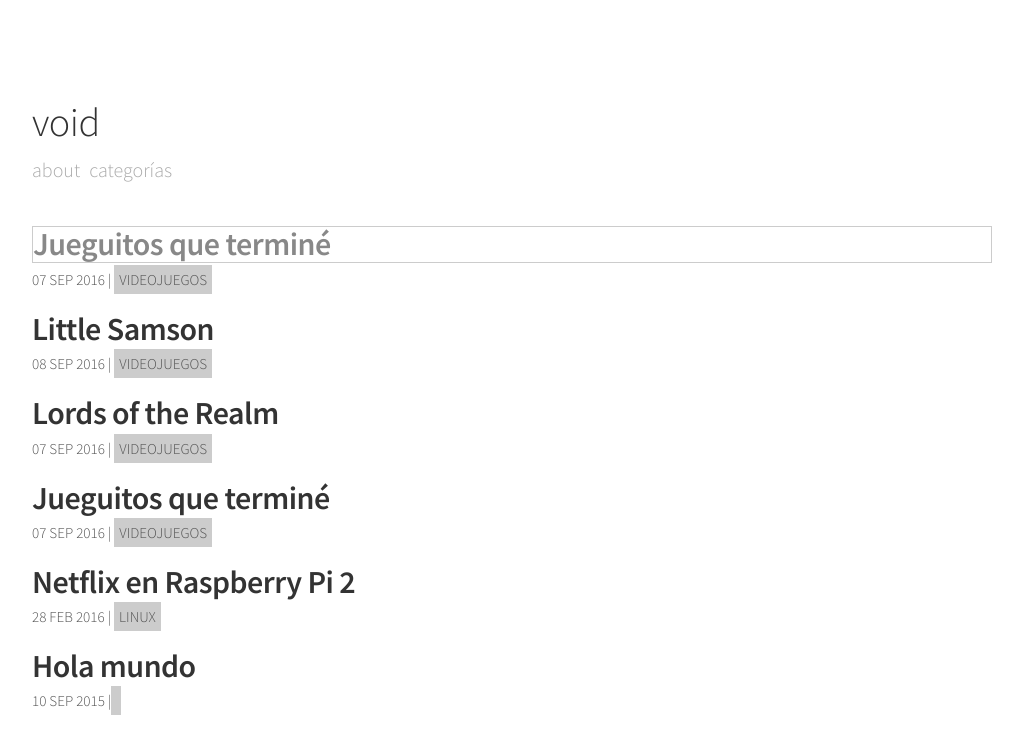
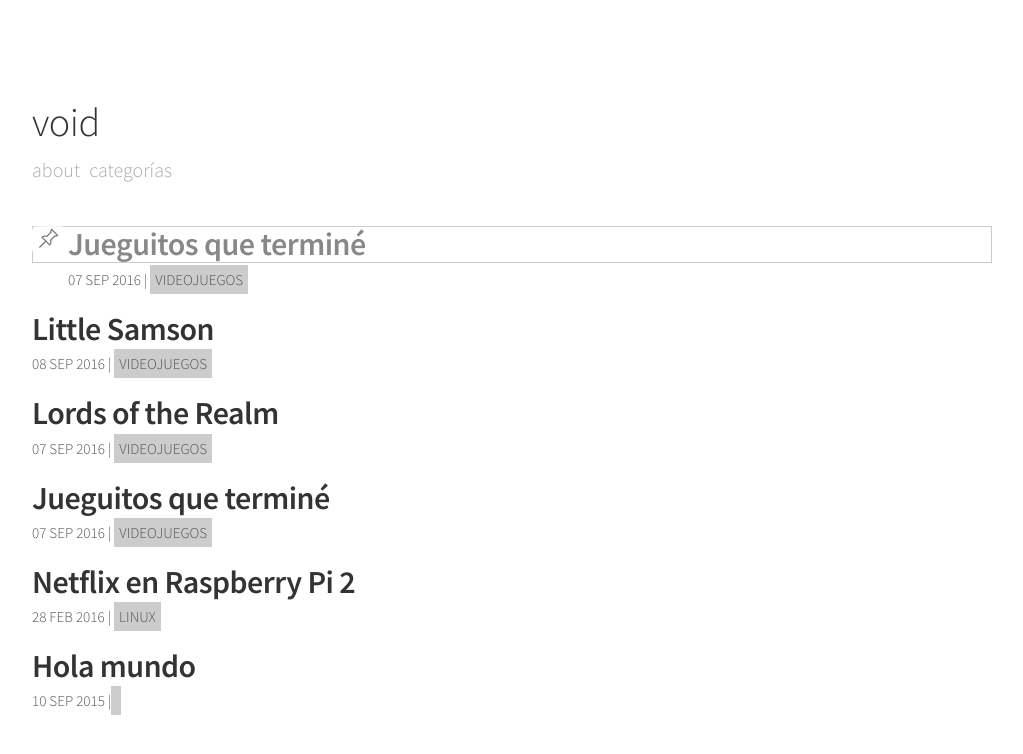
Before and after one commit to angelsimon/angelsimon.github.io, a Jekyll site: the page built from index.html, in a window 1280 px wide. Shown: the top 754 px of the page, without its empty margins (128-1151 px from the left). Built offline with Jekyll 4.4.1, drawn with Linux system fonts in a browser that asks for light colours.

Commit message:
Update index.html

```diff
--- a/index.html
+++ b/index.html
@@ -19,6 +19,7 @@ layout: default
 {% for post in site.posts %}
   {% if post.status == 'pinned' %}
     <div class="list-item-pinned">
+      <img src="{{ site.baseurl }}/public/pinn.png" style="float:left; padding-right: 5px" />
       <h2 class="list-post-title-pinned">
         <a href="{{ site.baseurl }}{{ post.url }}">{{ post.title }}</a>
       </h2>
```
